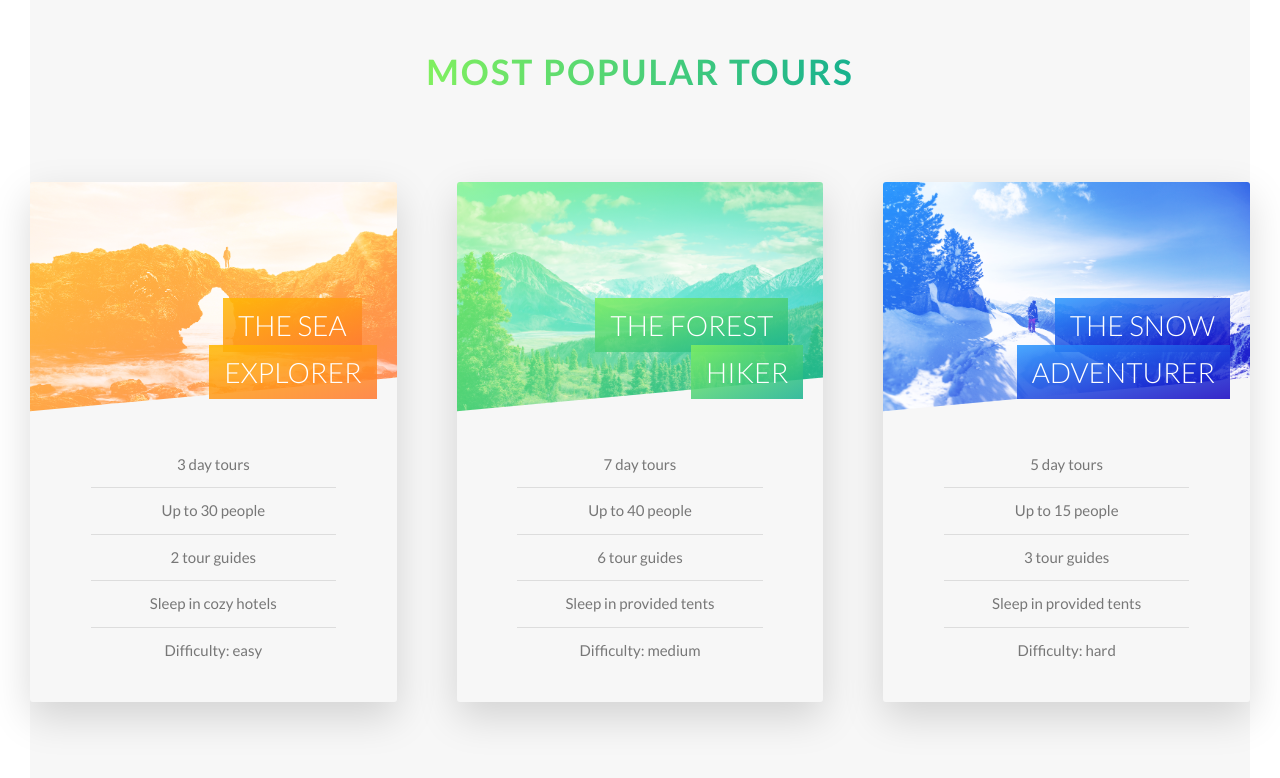
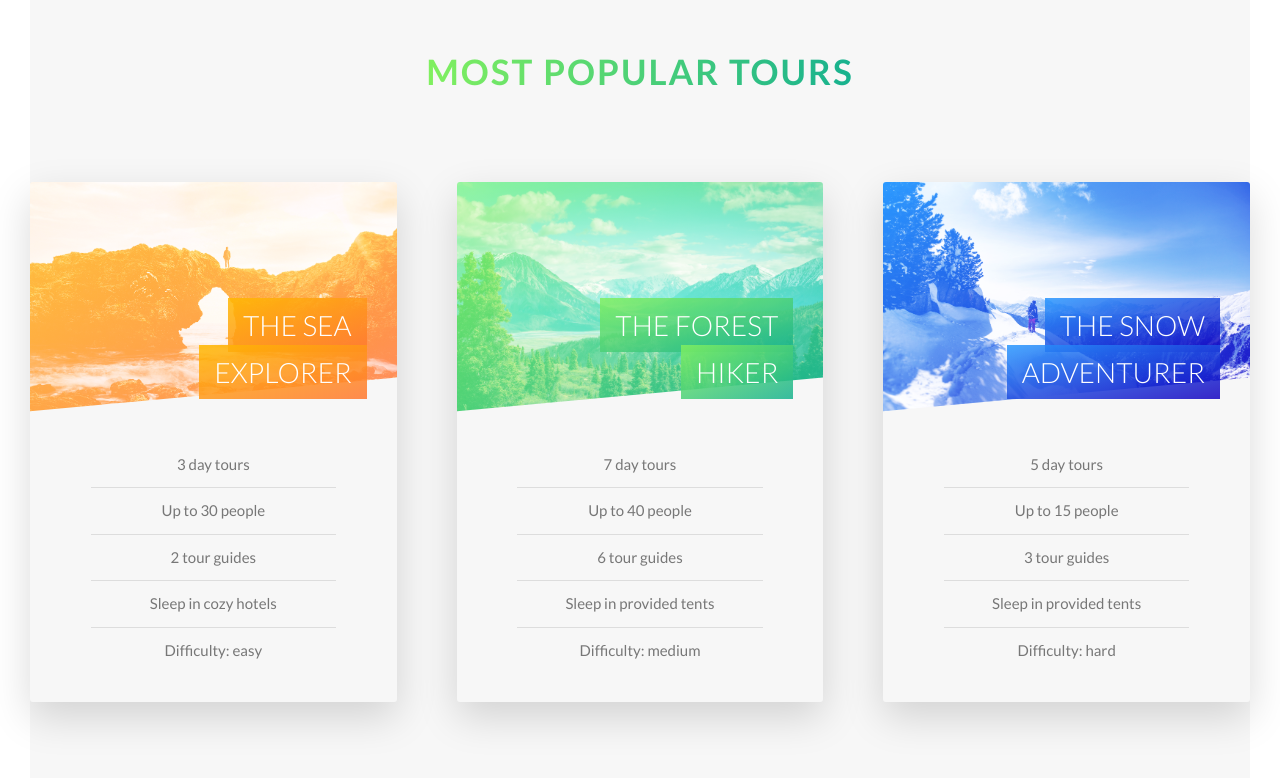
Before and after one commit to dario-piotrowicz/VueJS3-CSS_demo_Natours_website_miniproject, a Vue app: page / in a window 1280 px wide. Shown: the part 2636-3414 px from the top of the page. Built offline with nearby package versions, Linux system fonts and the light colour scheme.

Commit message:
minor style adjustments to the front side of the tour cards

```diff
--- a/src/components/TourCard.vue
+++ b/src/components/TourCard.vue
@@ -138,9 +138,9 @@ export default {
         color: $color-white;
         position: absolute;
         top: 12rem;
-        right: 2rem;
+        right: 3rem;
         text-align: right;
-        width: 75%;
+        width: 65%;
 
         .tour-card__title {
             padding: 1rem 1.5rem;
```
